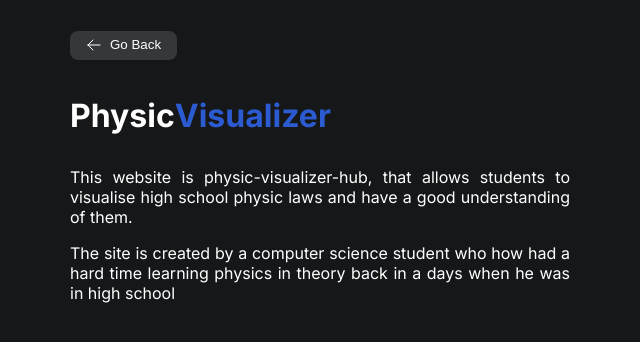
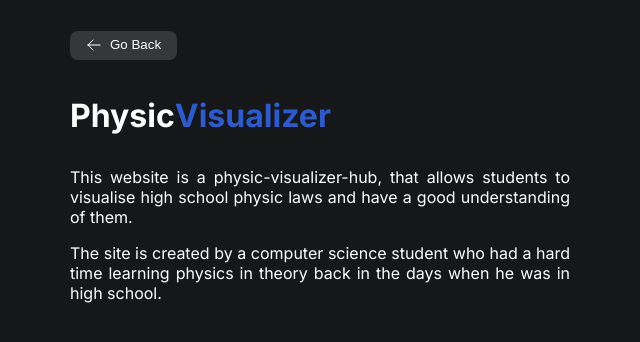
Before and after one commit to akram-idrissi/Physic-Visualizer, a React (Create React App) app: page /about in a window 1280 px wide. Shown: the top 342 px of the page, without its empty margins (0-640 px from the left). Built offline with nearby package versions, Linux system fonts and the light colour scheme.

Commit message:
New Styles

```diff
--- a/src/components/about.js
+++ b/src/components/about.js
@@ -4,7 +4,7 @@ import GoBack from "./goback";
 const About = () => {
     return (
         <>
-            {<GoBack style={{top: "-65px", left: "15px"}} />}
+            {<GoBack style={{ top: "-65px", left: "15px" }} />}
             <div className="about">
                 <h1 className="about-title">
                     <span>Physic</span>
@@ -12,14 +12,14 @@ const About = () => {
                 </h1>
 
                 <p className="about-text">
-                    This website is physic-visualizer-hub, that allows students
-                    to visualise high school physic laws and have a good
-                    understanding of them.
+                    This website is a physic-visualizer-hub, that allows
+                    students to visualise high school physic laws and have a
+                    good understanding of them.
                 </p>
                 <p className="about-text">
-                    The site is created by a computer science student who how
-                    had a hard time learning physics in theory back in a days
-                    when he was in high school
+                    The site is created by a computer science student who had a
+                    hard time learning physics in theory back in the days when
+                    he was in high school.
                 </p>
             </div>
         </>
```
Also changed, not shown: src/static/all.css.
